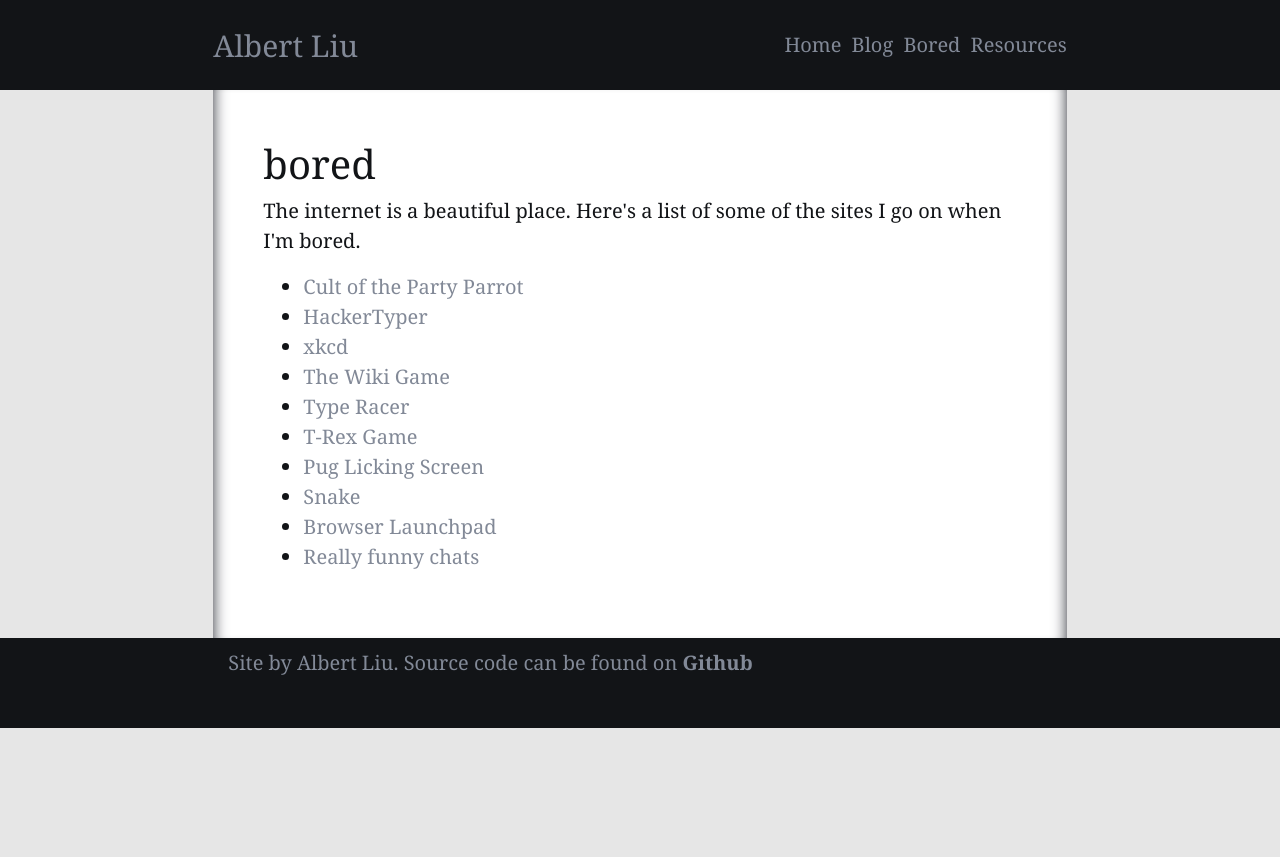
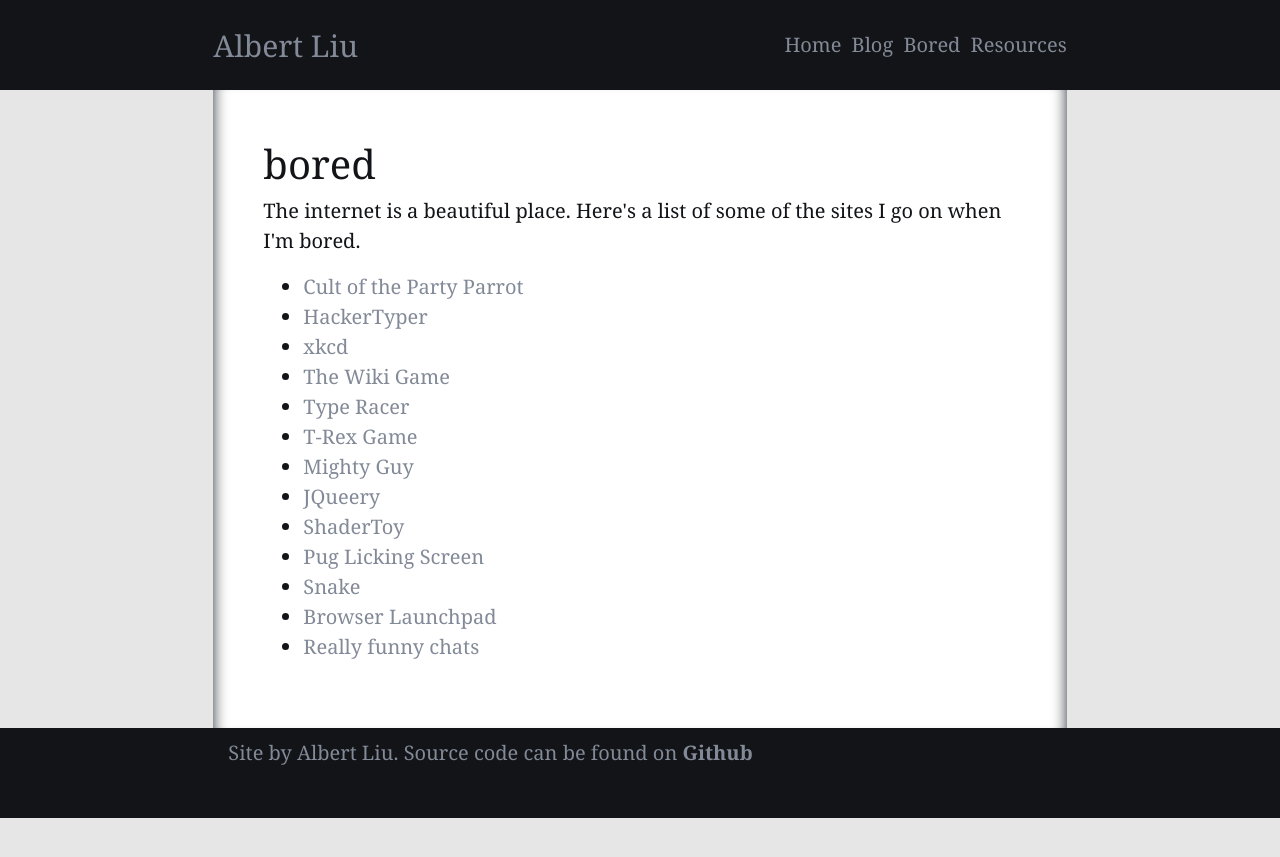
Before and after one commit to A1Liu/a1liu.github.io, a Jekyll site: the page built from src/_collections/_main/bored.md, in a window 1280 px wide. Shown: the top 857 px of the page. Built offline with Jekyll 4.4.1, drawn with Linux system fonts in a browser that asks for light colours.

```diff
--- a/src/_collections/_main/bored.md
+++ b/src/_collections/_main/bored.md
@@ -10,12 +10,15 @@
 * [The Wiki Game](https://thewikigame.com/)
 * [Type Racer](https://play.typeracer.com/)
 * [T-Rex Game](http://www.trex-game.skipser.com/)
-* [Pug Licking Screen](http://www.sanger.dk/)
+* [Mighty Guy](https://www.funbrain.com/games/mighty-guy)
+* [JQueery](http://jqueery.com/)
+* [ShaderToy](https://www.shadertoy.com/)
+* [Pug Licking Screen](https://www.youtube.com/watch?v=megGOXIJBEE)
 * [Snake](http://patorjk.com/games/snake/)
 * [Browser Launchpad](https://intro.novationmusic.com/wonk-pop)
 * [Really funny chats](http://www.bash.org/)
 {% endcapture %}
 
 <div class="bored-list">
-	{{ list | markdownify }}
+   {{ list | markdownify }}
 <div>
```
Also changed, not shown: src/_collections/_resources/language-design.md (+1 -1 lines).
